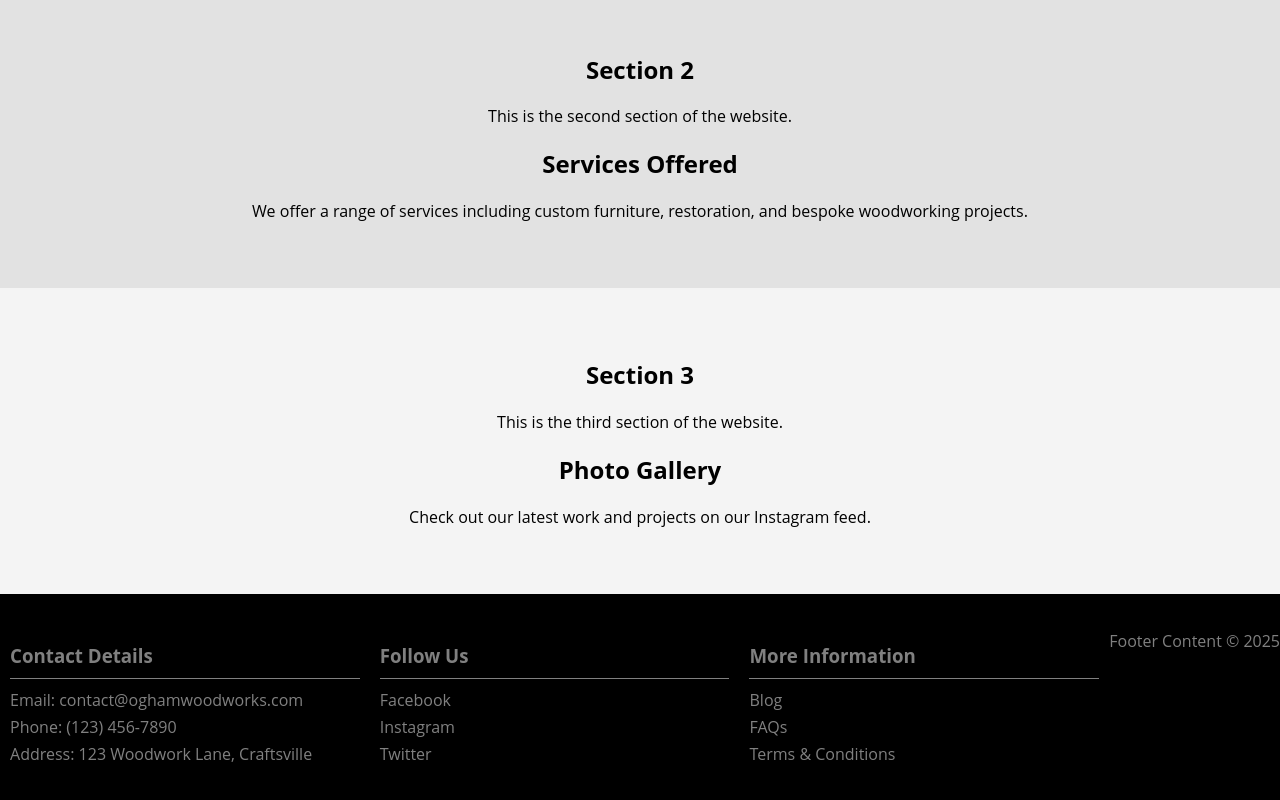
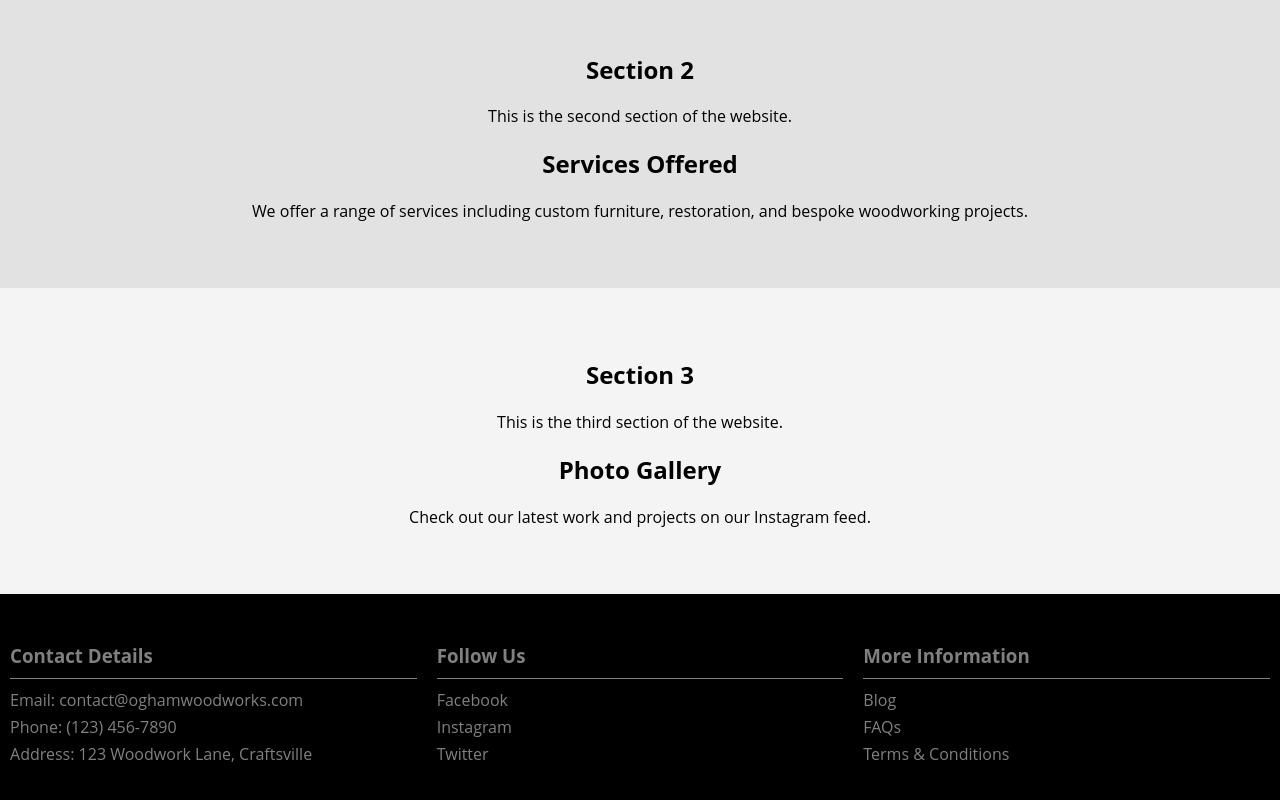
Before and after one commit to solsticefed/ogham, a plain HTML site: page index.html in a window 1280 px wide. Shown: the part 628-1428 px from the top of the page. Drawn offline with Linux system fonts and the light colour scheme.

Commit message:
Update index.html

```diff
--- a/index.html
+++ b/index.html
@@ -54,8 +54,6 @@
             <p>FAQs</p>
             <p>Terms & Conditions</p>
         </div>
-
-        <p>Footer Content &copy; 2025</p>
     </footer>
 
 </body>
```
